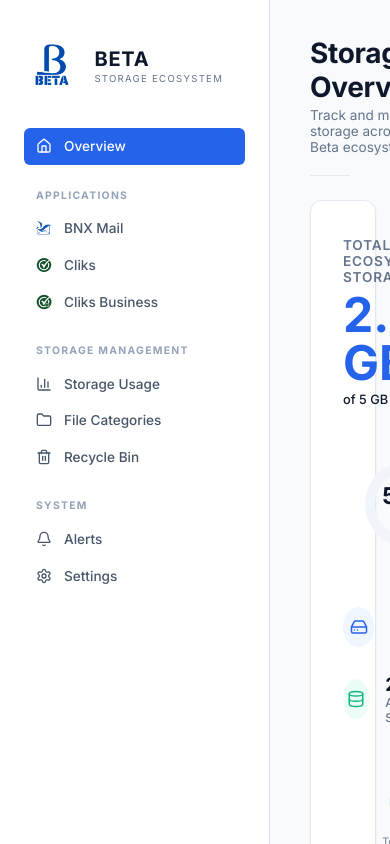
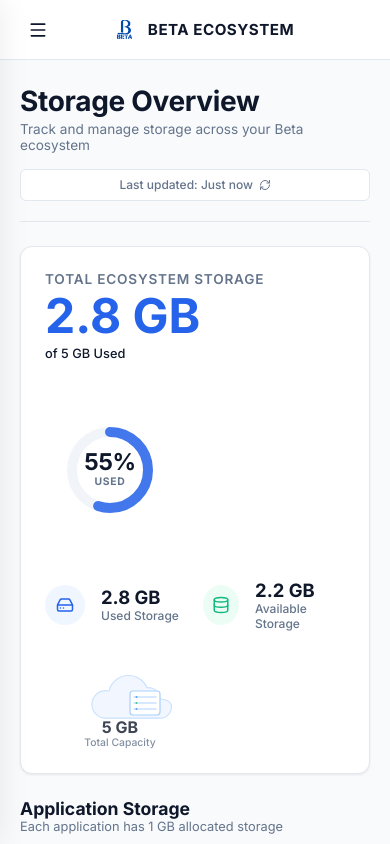
Before and after one commit to betasoftnet-png/BETA-STORAGE-FE, a React (Vite) app: page / in a window 390 px wide. Built offline with nearby package versions, Linux system fonts and the light colour scheme.

Commit message:
feat: initialize storage management dashboard with React routing and persistent application state

```diff
--- a/src/App.jsx
+++ b/src/App.jsx
@@ -2,7 +2,7 @@ import React, { useState, useEffect } from 'react';
 import { BrowserRouter as Router, useLocation, useNavigate } from 'react-router-dom';
 import {
   Cloud, Home, Mail, Layers, Briefcase, BarChart3, Folder,
-  Search, Trash2, Bell, Settings, Server, RefreshCw, Check
+  Search, Trash2, Bell, Settings, Server, RefreshCw, Check, Menu
 } from 'lucide-react';
 import Header from './components/Header';
 import StorageOverview from './components/StorageOverview';
@@ -103,11 +103,17 @@ function AppContent() {
   const [isAdminOpen, setIsAdminOpen] = useState(false);
   const [isRefreshing, setIsRefreshing] = useState(false);
   const [isDrawerOpen, setIsDrawerOpen] = useState(false);
+  const [isMobileMenuOpen, setIsMobileMenuOpen] = useState(false);
 
   // Sync to local storage
   useEffect(() => {
     localStorage.setItem('beta_storage_state_v5', JSON.stringify(state));
   }, [state]);
+
+  // Close mobile menu on route change
+  useEffect(() => {
+    setIsMobileMenuOpen(false);
+  }, [location.pathname]);
 
   const handleRefreshState = () => {
     setIsRefreshing(true);
@@ -357,8 +363,24 @@ function AppContent() {
 
   return (
     <div className="dashboard-layout">
+      {/* Mobile Top Bar */}
+      <div className="mobile-header-bar">
+        <button className="hamburger-btn" onClick={() => setIsMobileMenuOpen(!isMobileMenuOpen)}>
+          <Menu size={20} />
+        </button>
+        <div className="mobile-brand">
+          <img src="/logo.png" alt="BETA" style={{ width: '28px', height: '28px', objectFit: 'contain' }} />
+          <span>BETA ECOSYSTEM</span>
+        </div>
+        <div style={{ width: '20px' }} /> {/* alignment balance */}
+      </div>
+
+      {isMobileMenuOpen && (
+        <div className="sidebar-overlay" onClick={() => setIsMobileMenuOpen(false)} />
+      )}
+
       {/* Left Sidebar */}
-      <aside className="sidebar">
+      <aside className={`sidebar ${isMobileMenuOpen ? 'open' : ''}`}>
         <div>
           <div className="brand-section">
             <div className="logo-container">
--- a/src/index.css
+++ b/src/index.css
@@ -1211,3 +1211,168 @@ header .header-info p {
   background-color: var(--accent-blue);
   color: #ffffff;
 }
+
+/* ==========================================================================
+   RESPONSIVE DESIGN STYLES (MOBILE & TABLET SUPPORT)
+   ========================================================================== */
+
+/* Top bar hidden on desktop */
+.mobile-header-bar {
+  display: none;
+  height: 60px;
+  background-color: var(--bg-sidebar);
+  border-bottom: 1px solid var(--border-color);
+  padding: 0 1.25rem;
+  align-items: center;
+  justify-content: space-between;
+  position: sticky;
+  top: 0;
+  z-index: 990;
+}
+
+.hamburger-btn {
+  background: none;
+  border: none;
+  color: var(--text-main);
+  cursor: pointer;
+  display: flex;
+  align-items: center;
+  justify-content: center;
+  padding: 0.5rem;
+  border-radius: 6px;
+  transition: var(--transition-smooth);
+}
+
+.hamburger-btn:hover {
+  background-color: var(--border-light);
+}
+
+.mobile-brand {
+  display: flex;
+  align-items: center;
+  gap: 0.5rem;
+  font-weight: 700;
+  font-size: 0.95rem;
+  color: var(--text-main);
+  letter-spacing: 0.03rem;
+}
+
+.sidebar-overlay {
+  position: fixed;
+  top: 0;
+  left: 0;
+  right: 0;
+  bottom: 0;
+  background-color: rgba(15, 23, 42, 0.35);
+  backdrop-filter: blur(4px);
+  z-index: 999;
+}
+
+@media (max-width: 992px) {
+  .dashboard-layout {
+    flex-direction: column;
+    height: 100vh;
+    overflow: hidden;
+  }
+
+  .mobile-header-bar {
+    display: flex;
+  }
+
+  .sidebar {
+    position: fixed;
+    top: 0;
+    bottom: 0;
+    left: -280px;
+    width: 270px;
+    z-index: 1000;
+    height: 100vh;
+    box-shadow: 10px 0 30px rgba(0, 0, 0, 0.08);
+    transition: left 0.3s cubic-bezier(0.4, 0, 0.2, 1);
+  }
+
+  .sidebar.open {
+    left: 0;
+  }
+
+  .main-content {
+    padding: 1.5rem 1.25rem;
+    overflow-y: auto;
+    height: calc(100vh - 60px);
+  }
+
+  header {
+    flex-direction: column;
+    align-items: flex-start;
+    gap: 1rem;
+  }
+
+  header .header-controls {
+    width: 100%;
+  }
+
+  header .header-update-tag {
+    width: 100%;
+    justify-content: center;
+  }
+}
+
+@media (max-width: 768px) {
+  /* Overview Card */
+  .overview-card {
+    flex-direction: column;
+    gap: 1.75rem;
+    padding: 1.5rem;
+  }
+
+  .overview-center {
+    width: 100%;
+    margin: 1rem 0;
+  }
+
+  .overview-right {
+    width: 100%;
+    flex-direction: row;
+    flex-wrap: wrap;
+    justify-content: space-between;
+    gap: 1rem;
+  }
+
+  .overview-metric-row {
+    flex: 1 1 140px;
+  }
+
+  /* File list categories page or generic tables styling */
+  .category-header-row {
+    flex-direction: column;
+    align-items: flex-start;
+    gap: 0.5rem;
+  }
+}
+
+@media (max-width: 576px) {
+  /* Breakdown tables column sizes adjusting for narrow phones */
+  .category-row-item,
+  .category-breakdown-card div[style*="gridTemplateColumns"] {
+    grid-template-columns: 1fr 1fr 24px !important;
+    font-size: 0.8rem;
+  }
+
+  /* Hide description on mobile to keep clean proportions, or reduce column count */
+  .category-breakdown-card div[style*="cliks-business"] {
+    grid-template-columns: 1.2fr 1fr !important;
+  }
+
+  .category-row-item div[style*="width: 250px"] {
+    display: none !important; /* Hide description on narrow screens */
+  }
+
+  /* Indented categories spacing inside file categories view */
+  .category-list-row-hover {
+    padding: 0.75rem 0.5rem !important;
+  }
+
+  div[style*="padding: 0.65rem 1rem 0.65rem 2.25rem"] {
+    padding: 0.5rem 0.5rem 0.5rem 1rem !important;
+  }
+}
```
